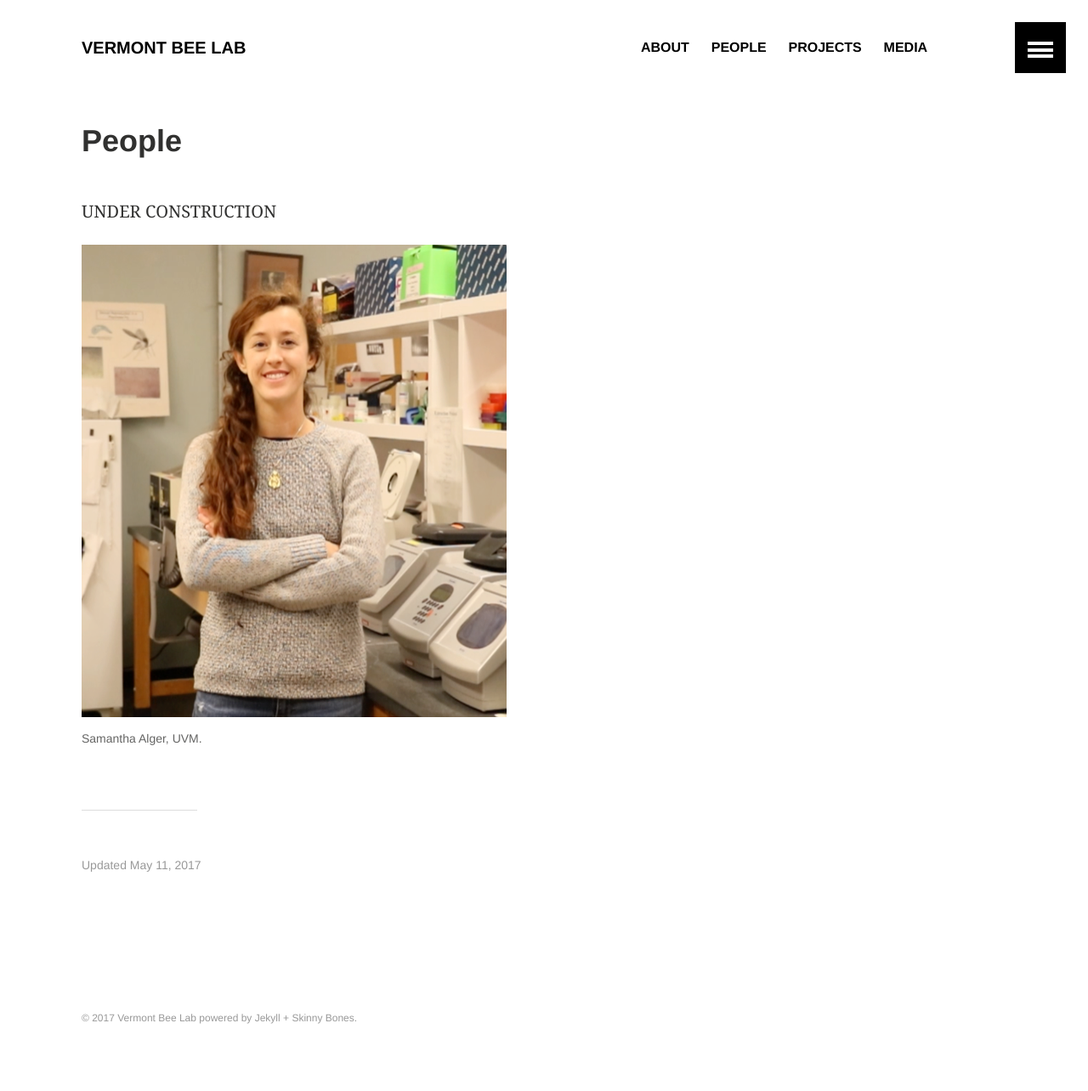
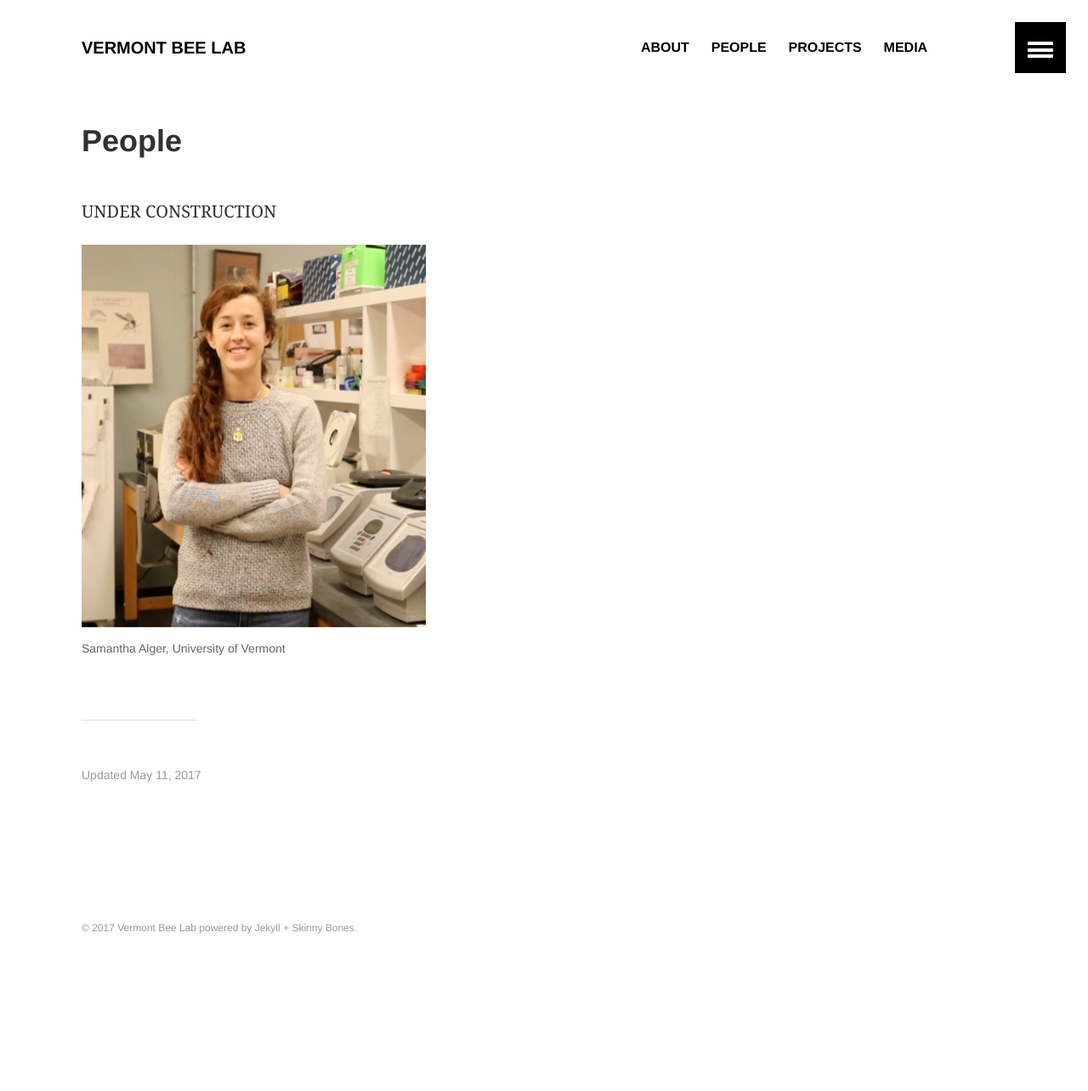
Before and after one commit to samanthaannalger/VTBeeLab, a Jekyll site: the page built from people/index.md, in a window 1280 px wide. Shown: the whole page at 85% size. Built offline with Jekyll 4.4.1, drawn with Linux system fonts in a browser that asks for light colours; after the commit the page ends 1177 px from its top, so only the background shows below that.

Commit message:
50% size reduction?

```diff
--- a/people/index.md
+++ b/people/index.md
@@ -16,6 +16,6 @@
 UNDER CONSTRUCTION
 
 <figure>
-	<img src="{{ site.url }}/images/profileSam.png">
-	<figcaption>Samantha Alger, UVM.</figcaption>
+	<img src="{{ site.url }}/images/profileSam.png" width="50%" height="50%">
+	<figcaption>Samantha Alger, University of Vermont</figcaption>
 </figure>
```
